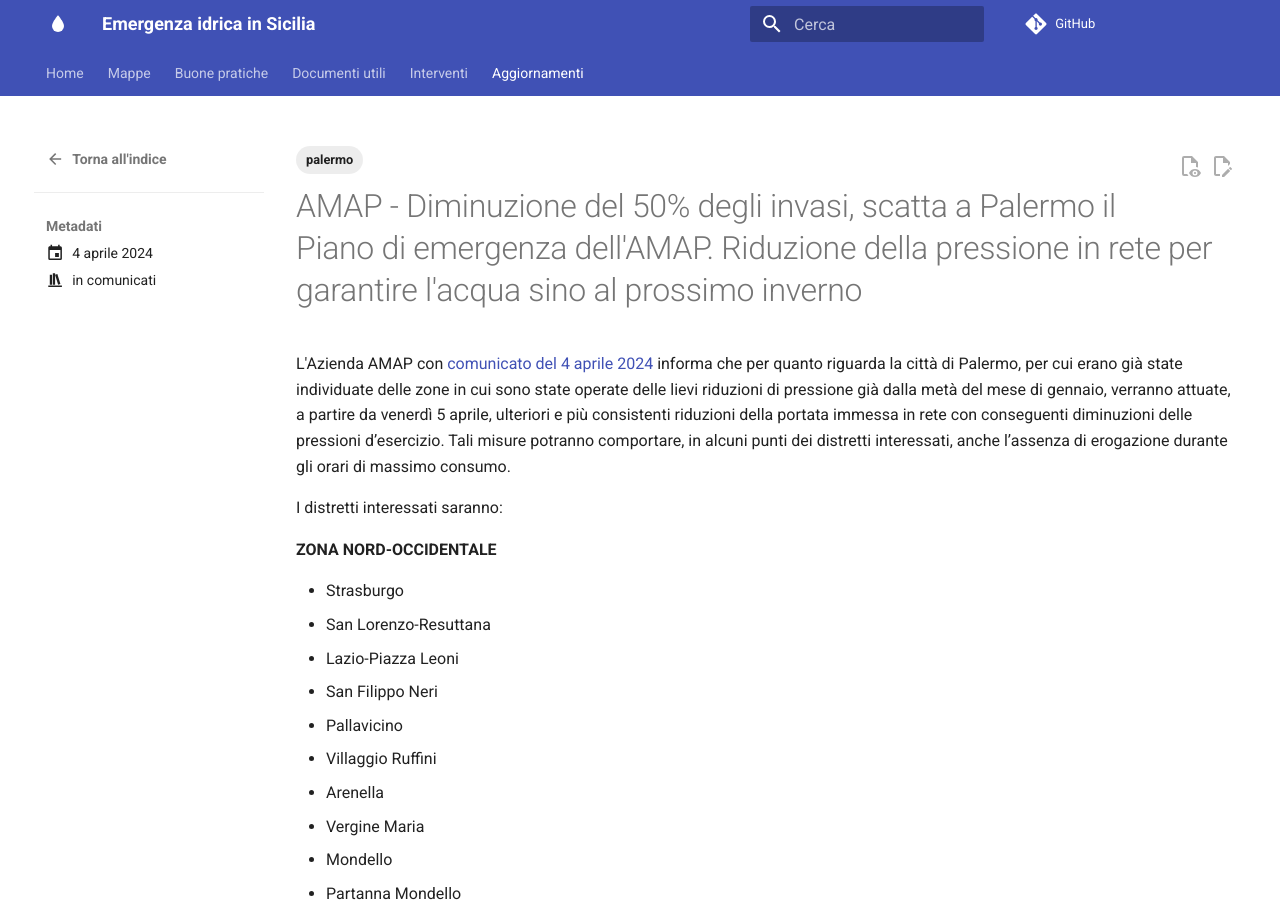
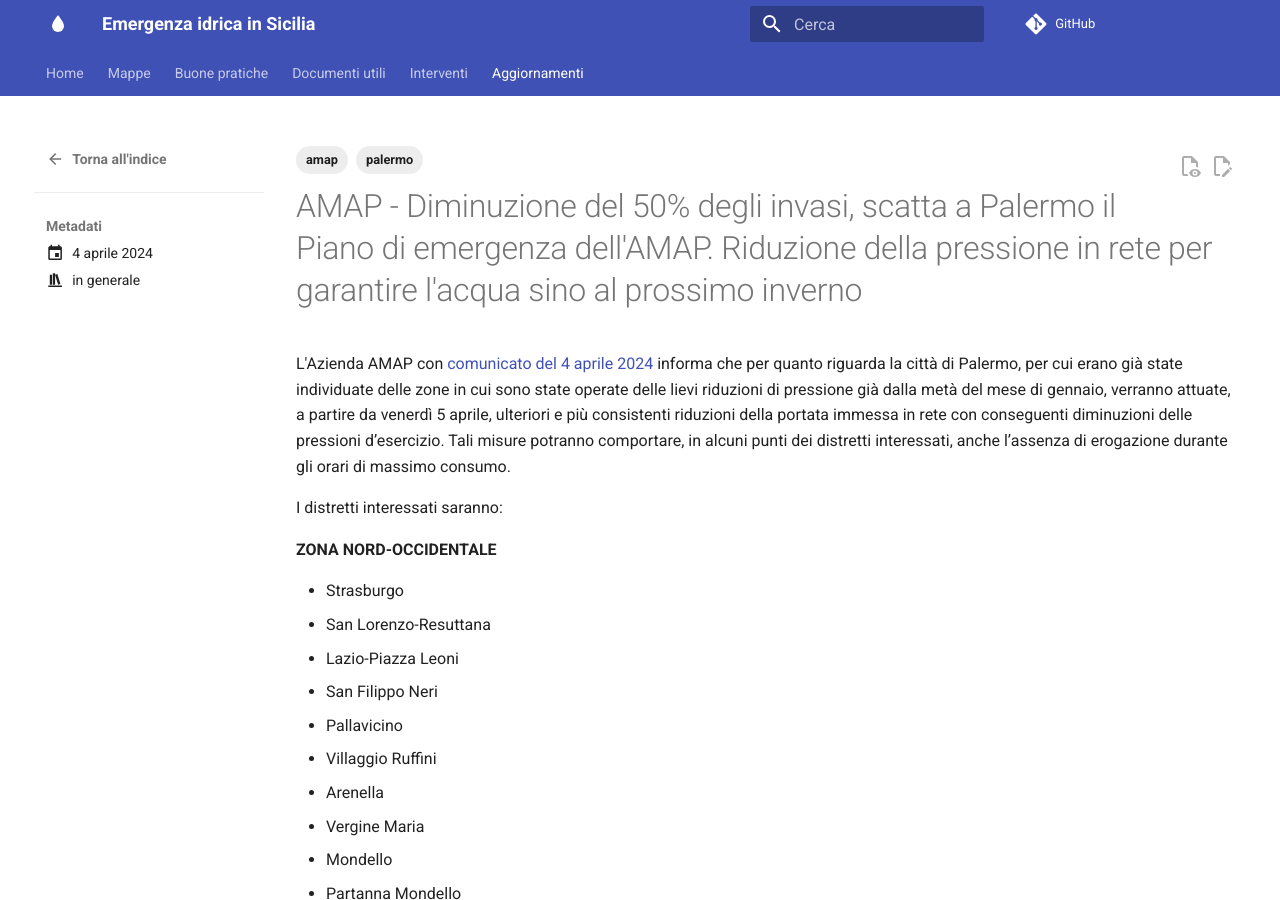
Before and after one commit to opendatasicilia/emergenza-idrica-sicilia, an MkDocs documentation site: the page built from docs/aggiornamenti/articoli/annuncio/riduzione-pressione-palermo.md, in a window 1280 px wide and 900 px high. Built offline with MkDocs 1.6.1 and Material for MkDocs 9.7.7, drawn with Linux system fonts in a browser that asks for light colours; comment, search, counter and statistics services are not loaded.

Commit message:
Update riduzione-pressione-palermo.md

```diff
--- a/docs/aggiornamenti/articoli/annuncio/riduzione-pressione-palermo.md
+++ b/docs/aggiornamenti/articoli/annuncio/riduzione-pressione-palermo.md
@@ -1,14 +1,16 @@
 ---
 draft: false
-date: 2024-04-04T12:00:00
+date: 2024-04-04
 hide:
   - navigation
   - toc
 categories:
-  - comunicati
+  - generale
 tags:
+  - amap
   - palermo
 ---
+
 
 # AMAP - Diminuzione del 50% degli invasi, scatta a Palermo il Piano di emergenza dell'AMAP. Riduzione della pressione in rete per garantire l'acqua sino al prossimo inverno
 
```
